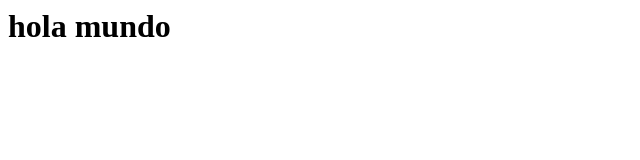
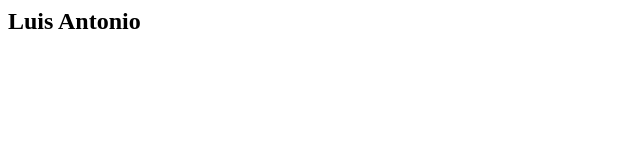
Before and after one commit to cursowebazdesing/curso, a plain HTML site: page index.html in a window 1280 px wide. Shown: the whole page, without its empty margins (0-640 px from the left). Drawn offline with Linux system fonts and the light colour scheme.

Commit message:
Agregue un div container

```diff
--- a/index.html
+++ b/index.html
@@ -5,6 +5,8 @@
       <meta charset="uft-8">
       </head>
       <body>
-          <h1>hola mundo</h1>
+          <div class="container">
+            <h2>Luis Antonio</h2>
+          </div>
       </body>
 </html>
```
